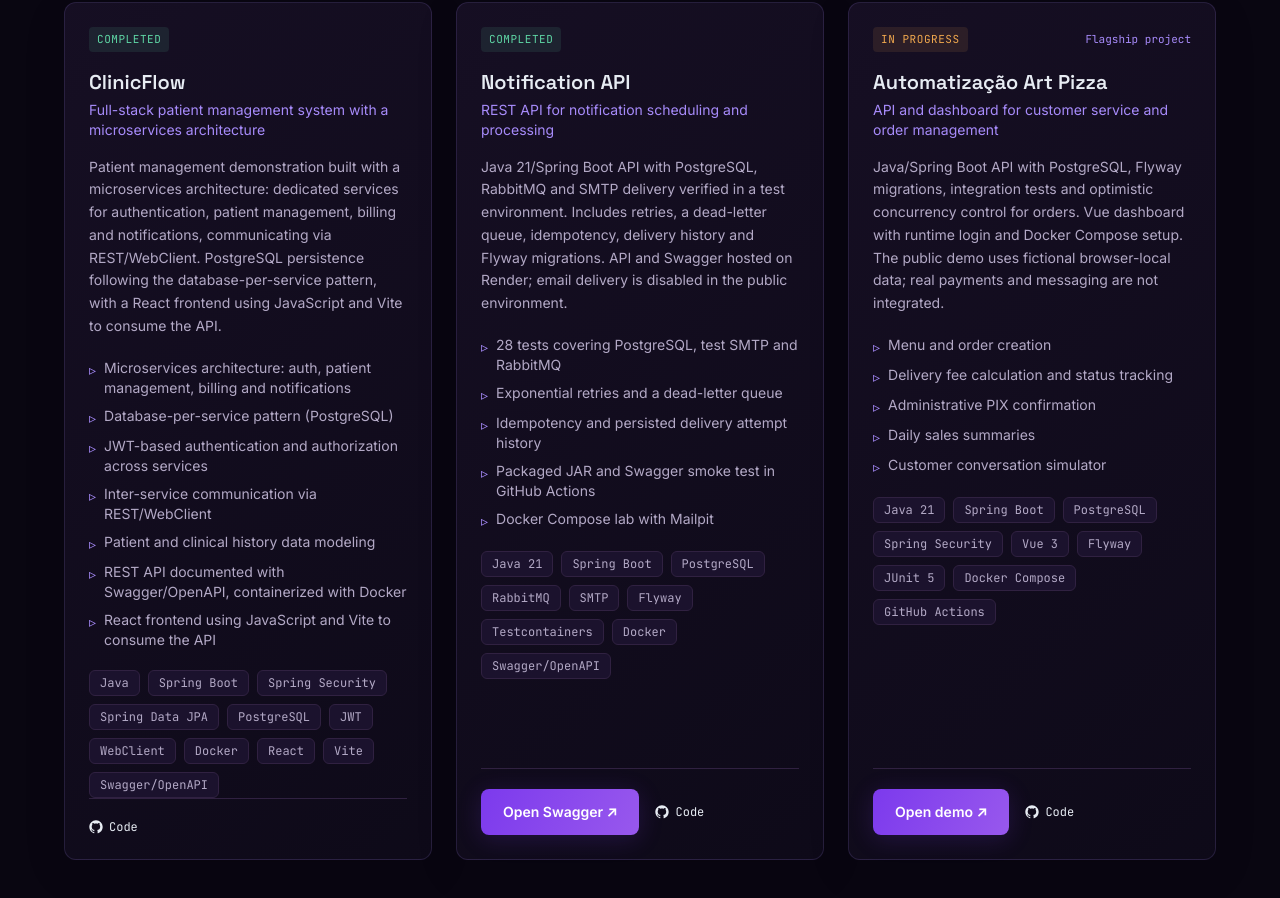
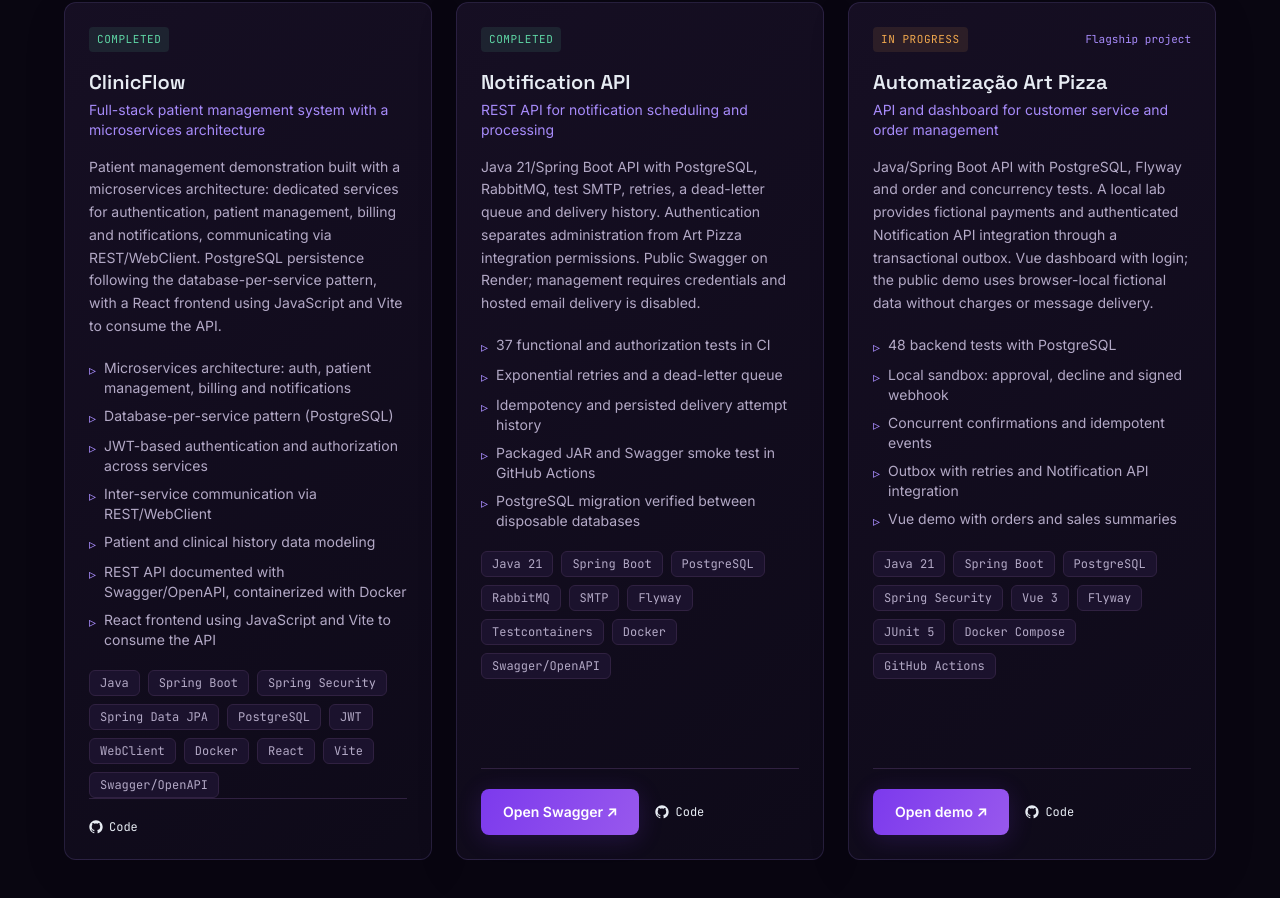
Before and after one commit to FernandoTorresD97/fernando-torres-portfolio, a Vue app: page / in a window 1280 px wide. Shown: the part 2629-3527 px from the top of the page. Built offline with nearby package versions, Linux system fonts and the light colour scheme.

Commit message:
Present verified authentication, payment sandbox and notification integration

```diff
--- a/src/data/projects.ts
+++ b/src/data/projects.ts
@@ -72,24 +72,24 @@ export const projects: Project[] = [
       en: 'REST API for notification scheduling and processing',
     },
     description: {
-      pt: 'API Java 21/Spring Boot com PostgreSQL, RabbitMQ e envio SMTP validado em laboratório. Inclui retentativas, fila de falhas, idempotência, histórico e migrações Flyway. API e Swagger publicados no Render; o envio de e-mails está desativado no ambiente público.',
-      en: 'Java 21/Spring Boot API with PostgreSQL, RabbitMQ and SMTP delivery verified in a test environment. Includes retries, a dead-letter queue, idempotency, delivery history and Flyway migrations. API and Swagger hosted on Render; email delivery is disabled in the public environment.',
+      pt: 'API Java 21/Spring Boot com PostgreSQL, RabbitMQ, SMTP de teste, retentativas, fila de falhas e histórico. Autenticação com permissões separadas para administração e integração Art Pizza. Swagger público no Render; gestão exige credenciais e o envio está desativado na hospedagem pública.',
+      en: 'Java 21/Spring Boot API with PostgreSQL, RabbitMQ, test SMTP, retries, a dead-letter queue and delivery history. Authentication separates administration from Art Pizza integration permissions. Public Swagger on Render; management requires credentials and hosted email delivery is disabled.',
     },
     stack: ['Java 21', 'Spring Boot', 'PostgreSQL', 'RabbitMQ', 'SMTP', 'Flyway', 'Testcontainers', 'Docker', 'Swagger/OpenAPI'],
     highlights: {
       pt: [
-        '28 testes com PostgreSQL, SMTP de teste e RabbitMQ',
+        '37 testes funcionais e de permissões no CI',
         'Retentativas com intervalo exponencial e fila de falhas',
         'Idempotência e histórico persistente de tentativas',
         'Teste do JAR e do Swagger no GitHub Actions',
-        'Laboratório Docker Compose com Mailpit',
+        'Migração PostgreSQL verificada entre bases descartáveis',
       ],
       en: [
-        '28 tests covering PostgreSQL, test SMTP and RabbitMQ',
+        '37 functional and authorization tests in CI',
         'Exponential retries and a dead-letter queue',
         'Idempotency and persisted delivery attempt history',
         'Packaged JAR and Swagger smoke test in GitHub Actions',
-        'Docker Compose lab with Mailpit',
+        'PostgreSQL migration verified between disposable databases',
       ],
     },
     github: 'https://github.com/FernandoTorresD97/notification-api',
@@ -104,13 +104,13 @@ export const projects: Project[] = [
       en: 'API and dashboard for customer service and order management',
     },
     description: {
-      pt: 'API Java/Spring Boot com PostgreSQL, migrações Flyway, testes de integração e controle de concorrência nos pedidos. Painel Vue com login e execução preparada com Docker Compose. A demonstração pública usa dados fictícios no navegador; pagamentos e mensagens reais ainda não estão integrados.',
-      en: 'Java/Spring Boot API with PostgreSQL, Flyway migrations, integration tests and optimistic concurrency control for orders. Vue dashboard with runtime login and Docker Compose setup. The public demo uses fictional browser-local data; real payments and messaging are not integrated.',
+      pt: 'API Java/Spring Boot com PostgreSQL, Flyway e testes de pedidos e concorrência. Laboratório com pagamentos fictícios e integração autenticada com a Notification API por outbox transacional. Painel Vue com login; a demonstração pública usa dados fictícios no navegador, sem cobranças ou envio de mensagens.',
+      en: 'Java/Spring Boot API with PostgreSQL, Flyway and order and concurrency tests. A local lab provides fictional payments and authenticated Notification API integration through a transactional outbox. Vue dashboard with login; the public demo uses browser-local fictional data without charges or message delivery.',
     },
     stack: ['Java 21', 'Spring Boot', 'PostgreSQL', 'Spring Security', 'Vue 3', 'Flyway', 'JUnit 5', 'Docker Compose', 'GitHub Actions'],
     highlights: {
-      pt: ['Cardápio e criação de pedidos', 'Cálculo de frete e acompanhamento por status', 'Confirmação administrativa de PIX', 'Resumo diário de vendas', 'Simulador de atendimento conversacional'],
-      en: ['Menu and order creation', 'Delivery fee calculation and status tracking', 'Administrative PIX confirmation', 'Daily sales summaries', 'Customer conversation simulator'],
+      pt: ['48 testes de backend com PostgreSQL', 'Sandbox local: aprovação, recusa e webhook assinado', 'Confirmações concorrentes e eventos idempotentes', 'Outbox com retentativas e integração Notification API', 'Demonstração Vue com pedidos e resumo de vendas'],
+      en: ['48 backend tests with PostgreSQL', 'Local sandbox: approval, decline and signed webhook', 'Concurrent confirmations and idempotent events', 'Outbox with retries and Notification API integration', 'Vue demo with orders and sales summaries'],
     },
     github: 'https://github.com/FernandoTorresD97/automatizacao-artpizza',
     demo: 'https://fernandotorresd97.github.io/automatizacao-artpizza/',
```
